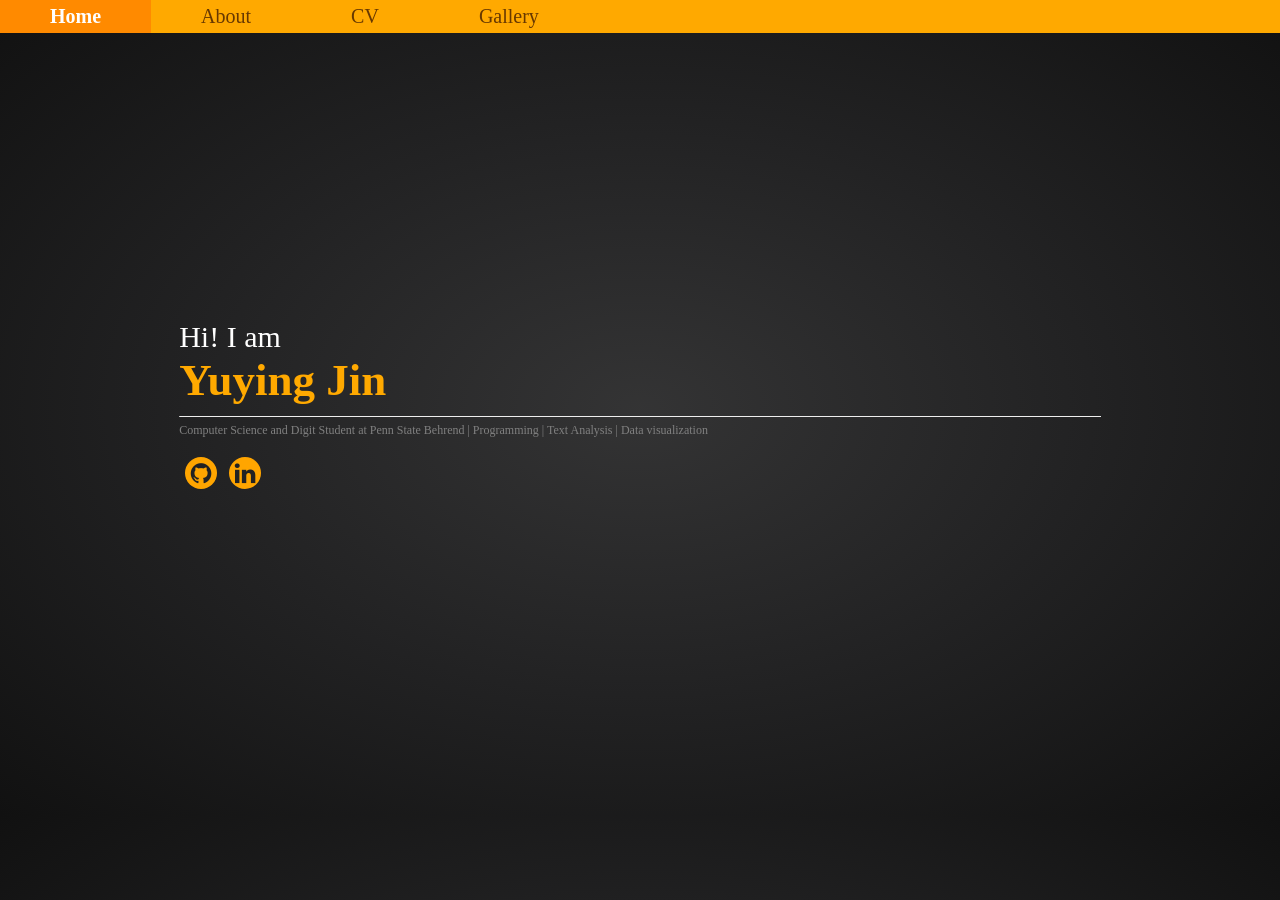
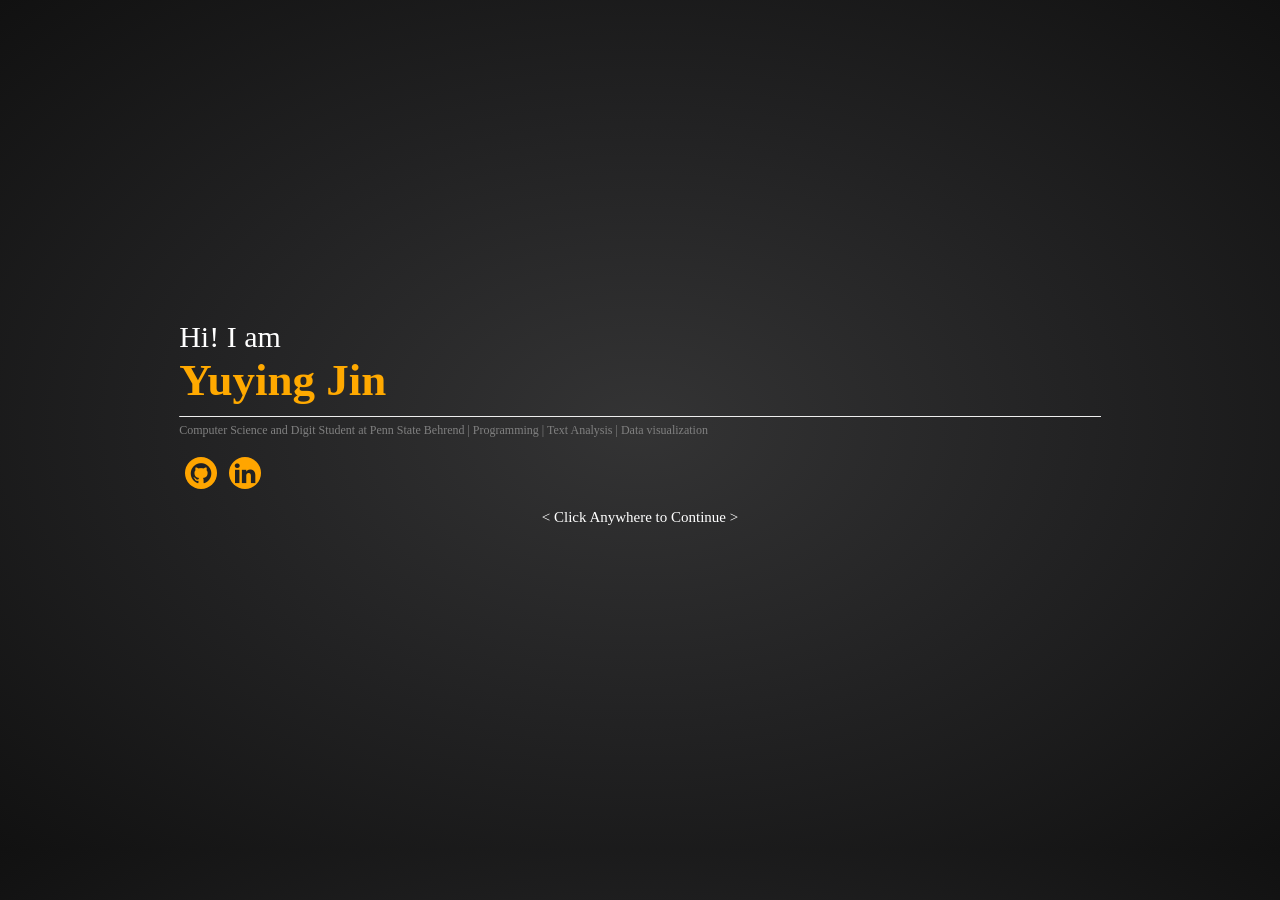
Before and after one commit to Yuying-Jin/DIGIT400static, a Jekyll site: the page built from docs/index.html, in a window 1280 px wide. Built offline with Jekyll 4.4.1, drawn with Linux system fonts in a browser that asks for light colours.

Commit message:
develop home page

```diff
--- a/docs/_layouts/home.html
+++ b/docs/_layouts/home.html
@@ -10,7 +10,6 @@
         {% seo %}
     </head>
     <body>
-        {% include nav.html %}
         <div class="container">
             {{ content }}
         </div>
--- a/docs/about.html
+++ b/docs/about.html
@@ -4,7 +4,7 @@
 url: "https://yuying-jin.github.io/DIGIT400/about.html"
 ---
 <section id="about">
-    <p>I'm a senior student in Computer Science and Digit in Penn State Eire, Behrend.
+    <p>I'm a senior student in Computer Science and Digit in Penn State Erie, Behrend.
     I like to challenge new things and solve problems. Exposure to new skills and techniques brings me great fun.</p>
     <div>
         <h1>Skills</h1>
--- a/docs/index.html
+++ b/docs/index.html
@@ -3,7 +3,9 @@
 title: Home
 url: "https://yuying-jin.github.io/DIGIT400/index.html"
 ---
+
 <section id="home">
+
     <p>Hi! I am </p>
     <h1 class="orange">Yuying Jin</h1>
     <hr/>
@@ -12,4 +14,15 @@
         <a href="https://github.com/Yuying-Jin" class="fa fa-github" target="_blank"></a>
         <a href="https://www.linkedin.com/in/yuying-jin-629ba41a9/?locale=en_US" class="fa fa-linkedin" target="_blank"></a>
     </div>
+    <div class="center"> <small>< Click Anywhere to Continue > </small> </div>
+    <div id="overlay" onclick="jumpLink()"/>
+
 </section>
+
+<script>
+function jumpLink(){
+    var url = "../about.html";
+    console.log('THIS FUNCTION IS FIRING');
+    location.replace(url);
+}
+</script>
--- a/docs/webstyle.css
+++ b/docs/webstyle.css
@@ -97,8 +97,16 @@
     border-top: 0;
 }
 #home .links{
+    position: relative;
+    z-index:1;
     display: flex;
     margin-top: 10px;
+}
+#home a{
+    text-decoration: none;
+}
+small{
+    font-size:15px;
 }
 .fa {
     padding: 5px;
@@ -114,10 +122,20 @@
 }
 
 .fa:hover {
-    opacity: 0.7;
+    background: white;
 }
-
-
+#overlay{
+    position: fixed;
+    display: block;
+    top:0;
+    left:0;
+    right: 0;
+    bottom: 0;
+    width: 100%;
+    height: 100%;
+    background-color: rgba(0,0,0,0);
+    cursor: default;
+}
 
 
 #about{
```
